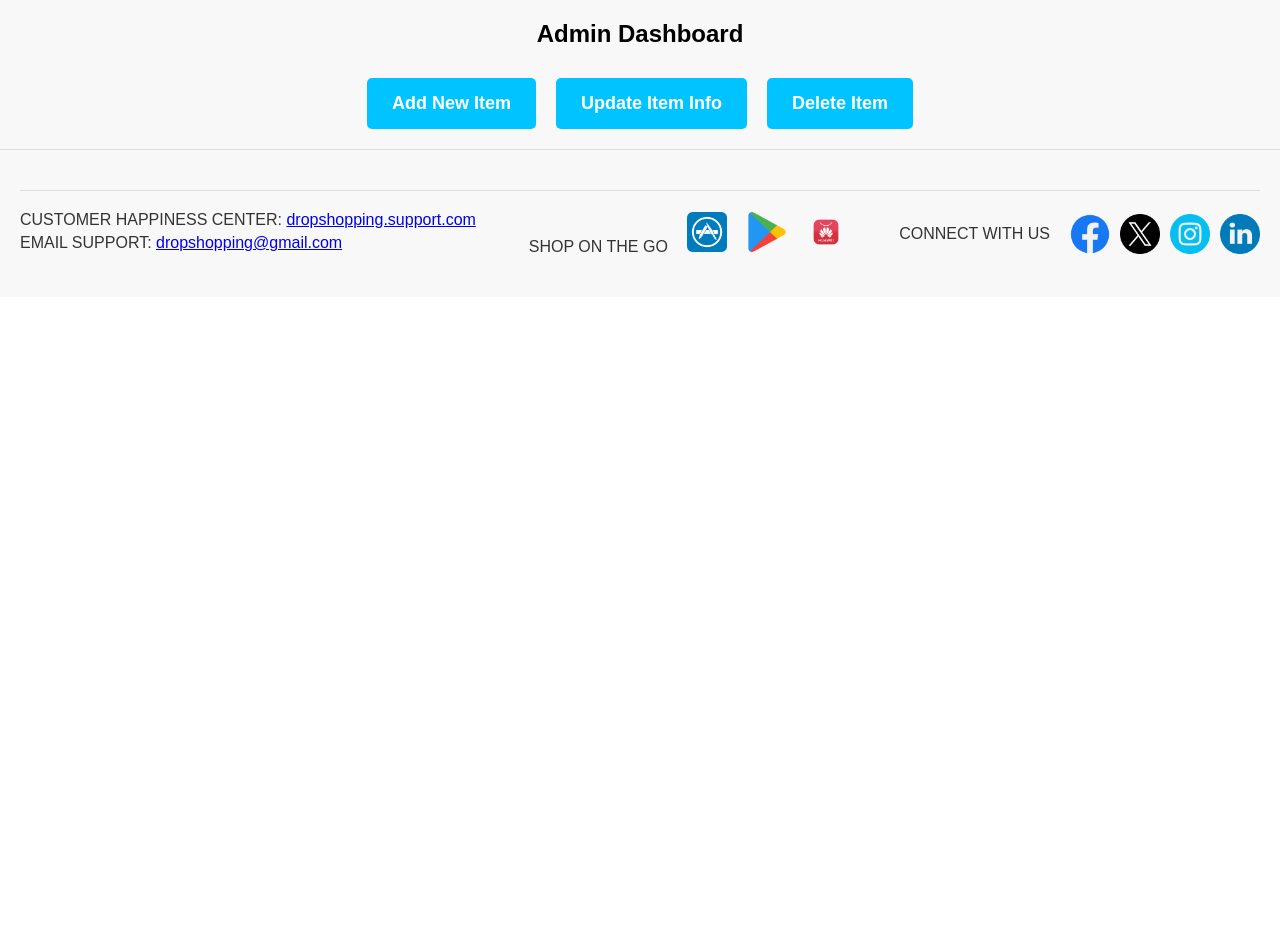
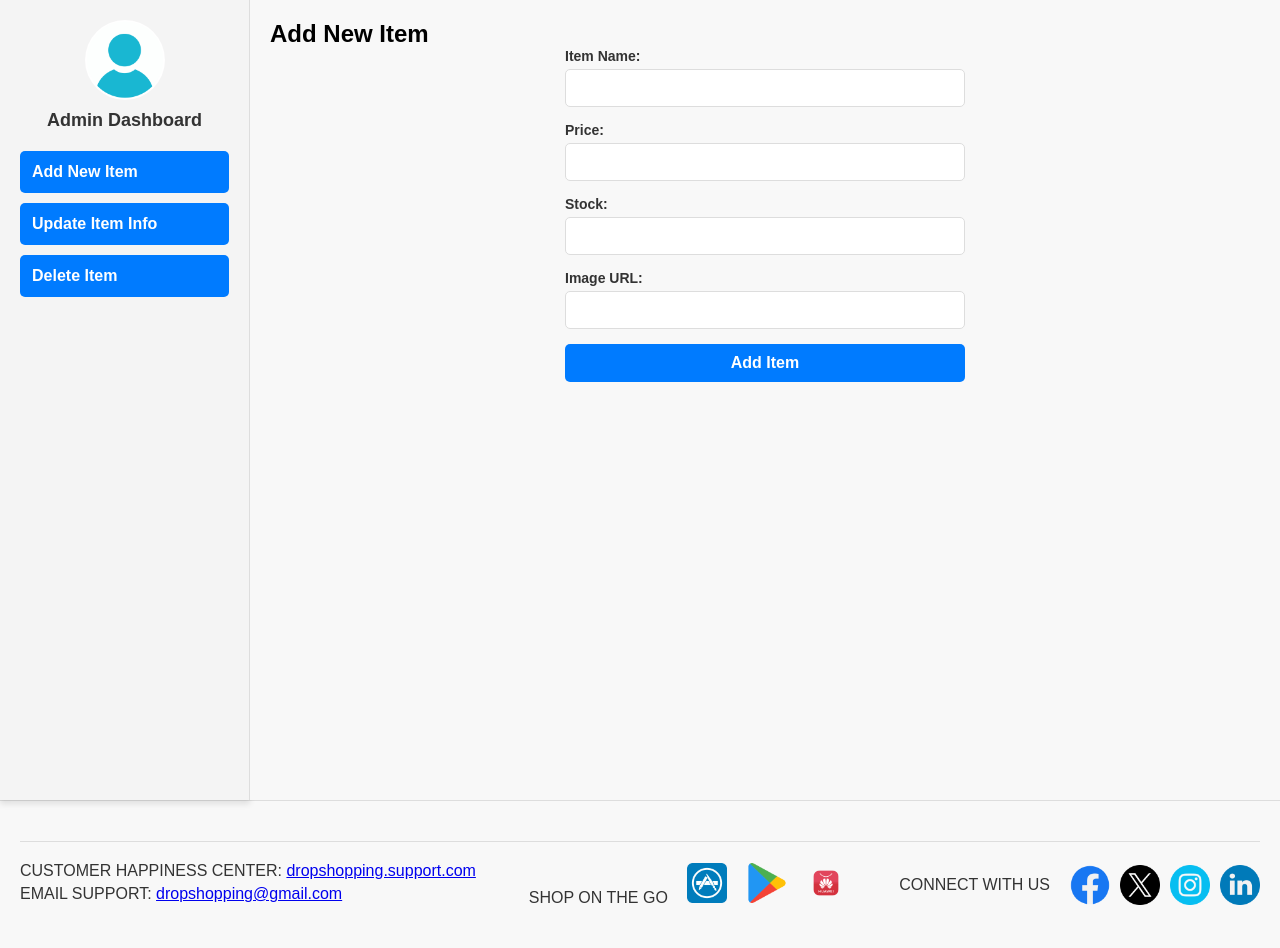
Before and after one commit to CSmohmmadSH/Web-Course-Project, a PHP site: page /adminPage.php in a window 1280 px wide. Shown: the part 114-1062 px from the top of the page. Before the commit the page ends 368 px from the top, so only its background shows below. Run offline with PHP 8.4, Linux system fonts and the light colour scheme.

Commit message:
Enhance admin dashboard layout

```diff
--- a/adminPage.css
+++ b/adminPage.css
@@ -1,3 +1,10 @@
+/* General Admin Section Styles */
+.admin-container {
+    display: flex;
+    height: 100vh;
+    font-family: Arial, sans-serif;
+}
+
 .menu a {
     margin-left: 0px;
 }
@@ -6,68 +13,148 @@
     margin-left: 0px;
 }
 
+/* Sidebar Styles */
+.sidebar {
+    width: 250px;
+    background-color: #f4f4f4;
+    padding: 20px;
+    border-right: 1px solid #ddd;
+    box-shadow: 0 4px 6px rgba(0, 0, 0, 0.1);
+}
+
+.sidebar .admin-header {
+    text-align: center;
+    margin-bottom: 20px;
+}
+
+.sidebar .profile-picture {
+    width: 80px;
+    height: 80px;
+    border-radius: 50%;
+    margin-bottom: 10px;
+}
+
+.sidebar h3 {
+    font-size: 18px;
+    font-weight: bold;
+    margin-bottom: 20px;
+    color: #333;
+}
+
+.sidebar-nav button {
+    display: block;
+    width: 100%;
+    margin: 10px 0;
+    padding: 12px;
+    background-color: #007bff;
+    color: white;
+    border: none;
+    border-radius: 5px;
+    text-align: left;
+    cursor: pointer;
+    font-size: 16px;
+    font-weight: bold;
+}
+
+.sidebar-nav button:hover {
+    background-color: #0056b3;
+}
+
+/* Main Content Area */
+.main-content {
+    flex: 1;
+    padding: 20px;
+    overflow-y: auto;
+    background-color: #f8f8f8;
+}
+
+/* Admin Section Styling */
 .admin-section {
-    max-width: 600px;
+    max-width: 100%;
     margin: auto;
     padding: 20px;
-    background-color: #f8f8f8;
+    background-color: white;
     border-radius: 8px;
     box-shadow: 0 4px 8px rgba(0, 0, 0, 0.1);
-    text-align: center;
+    text-align: left;
 }
 
 .admin-section h2 {
     margin-bottom: 20px;
     font-size: 24px;
+    color: #333;
+    font-weight: bold;
 }
 
-.admin-section label {
-    display: block;
-    margin-top: 15px;
-    font-size: 16px;
-    text-align: left;
+/* General Form Styling */
+.admin-form {
+    display: flex;
+    flex-direction: column;
+    gap: 15px;
+    max-width: 400px;
+    margin: 0 auto;
 }
 
-.admin-section input,
-.admin-section textarea,
-.admin-section button {
-    width: 100%;
+.form-group {
+    display: flex;
+    flex-direction: column;
+}
+
+.form-group label {
+    margin-bottom: 5px;
+    font-size: 14px;
+    font-weight: bold;
+    color: #333;
+}
+
+.form-group input {
     padding: 10px;
-    margin-top: 5px;
     border: 1px solid #ddd;
     border-radius: 5px;
-    font-size: 16px;
-    box-sizing: border-box; /* Ensures padding doesn't overflow */
-}
-
-.admin-section input[type="number"],
-.admin-section input[type="text"]
-{
-    -moz-appearance: none;
-    -webkit-appearance: none;
-    appearance: none;
-    background-color: white; /* Ensure a consistent background color */
-    border: 1px solid #ddd;
-    border-radius: 5px;
-    padding: 10px;
-    font-size: 16px;
-    width: 560px;
+    font-size: 14px;
     box-sizing: border-box;
 }
 
-.admin-section button {
-    background-color: #00c3ff;
+.admin-form button {
+    padding: 10px;
+    background-color: #007bff;
     color: white;
+    border: none;
+    border-radius: 5px;
+    font-size: 16px;
+    font-weight: bold;
     cursor: pointer;
-    margin-top: 20px;
-    font-weight: bold;
 }
 
-.admin-section button:hover {
-    background-color: #007bff;
+.admin-form button:hover {
+    background-color: #0056b3;
 }
 
-.admin-section input[type="number"]::-webkit-inner-spin-button,
-.admin-section input[type="number"]::-webkit-outer-spin-button {
-    display: none; /* Hides the spinner for number inputs */
+/* Responsive Design */
+@media (max-width: 768px) {
+    .admin-container {
+        flex-direction: column;
+    }
+
+    .sidebar {
+        width: 100%;
+        text-align: center;
+    }
+
+    .sidebar-nav button {
+        text-align: center;
+    }
+
+    .main-content {
+        padding: 10px;
+    }
+
+    .admin-section {
+        padding: 15px;
+    }
+
+    .admin-form {
+        max-width: 100%;
+        padding: 0 10px;
+    }
 }
--- a/adminPage.php
+++ b/adminPage.php
@@ -1,21 +1,74 @@
 <?php include 'adminHeader.php'; ?>
 
 <head>
-    <title>Drop shipping</title>
+    <title>Admin Dashboard</title>
     <link rel="stylesheet" href="home.css">
     <link rel="stylesheet" href="adminPage.css">
+    <script>
+        // Function to display the selected section
+        function showSection(sectionId) {
+            const sections = document.querySelectorAll('.content-section');
+            sections.forEach(section => section.style.display = 'none');
+            document.getElementById(sectionId).style.display = 'block';
+        }
+    </script>
 </head>
 <body>
-    <main>
-        <section class="admin-main">
-            <h2>Admin Dashboard</h2>
-            <div class="dashboard-buttons">
-                <a href="addItem.php" class="dashboard-button">Add New Item</a>
-                <a href="updateItem.php" class="dashboard-button">Update Item Info</a>
-                <a href="deleteItem.php" class="dashboard-button">Delete Item</a>
+    <div class="admin-container">
+        <!-- Sidebar -->
+        <aside class="sidebar">
+            <div class="admin-header">
+                <img src="photos/profile-picture.jpg" alt="Profile" class="profile-picture">
+                <h3>Admin Dashboard</h3>
             </div>
-        </section>
-    </main>
+            <nav class="sidebar-nav">
+                <button onclick="showSection('addItem')">Add New Item</button>
+                <button onclick="showSection('updateItem')">Update Item Info</button>
+                <button onclick="showSection('deleteItem')">Delete Item</button>
+            </nav>
+        </aside>
+
+        <!-- Main Content -->
+        <main class="main-content">
+            <!-- Add Item Section -->
+            <section id="addItem" class="content-section" style="display: block;">
+    <h2>Add New Item</h2>
+    <form action="addItemHandling.php" method="POST" class="admin-form">
+        <div class="form-group">
+            <label for="item-name">Item Name:</label>
+            <input type="text" id="item-name" name="itemName" required>
+        </div>
+        <div class="form-group">
+            <label for="item-price">Price:</label>
+            <input type="text" id="item-price" name="itemPrice" required>
+        </div>
+        <div class="form-group">
+            <label for="item-stock">Stock:</label>
+            <input type="text" id="item-stock" name="itemStock" required>
+        </div>
+        <div class="form-group">
+            <label for="item-img-url">Image URL:</label>
+            <input type="text" id="item-img-url" name="itemImgUrl" required>
+        </div>
+        <div class="form-group">
+            <button type="submit">Add Item</button>
+        </div>
+    </form>
+</section>
+
+            <!-- Update Item Section -->
+            <section id="updateItem" class="content-section" style="display: none;">
+                <h2>Update Item Info</h2>
+                <p>Update item form will go here.</p>
+            </section>
+
+            <!-- Delete Item Section -->
+            <section id="deleteItem" class="content-section" style="display: none;">
+                <h2>Delete Item</h2>
+                <p>Delete item form will go here.</p>
+            </section>
+        </main>
+    </div>
 </body>
 
 <?php include 'footer.php'; ?>
```
Also changed, not shown: 1 other file.
